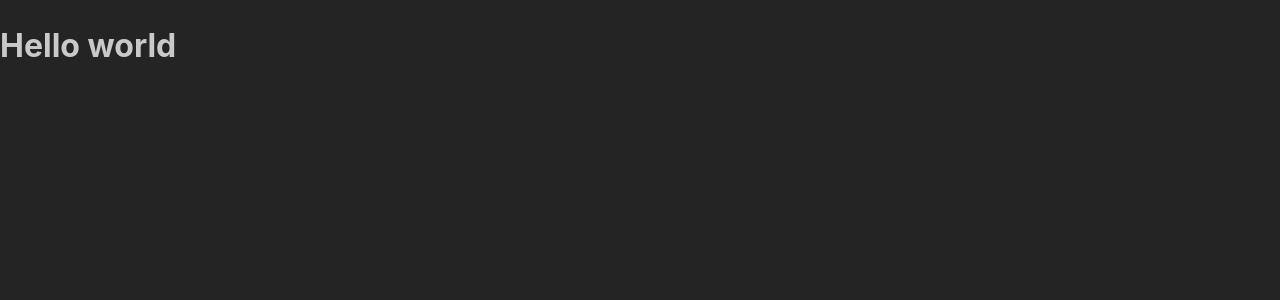
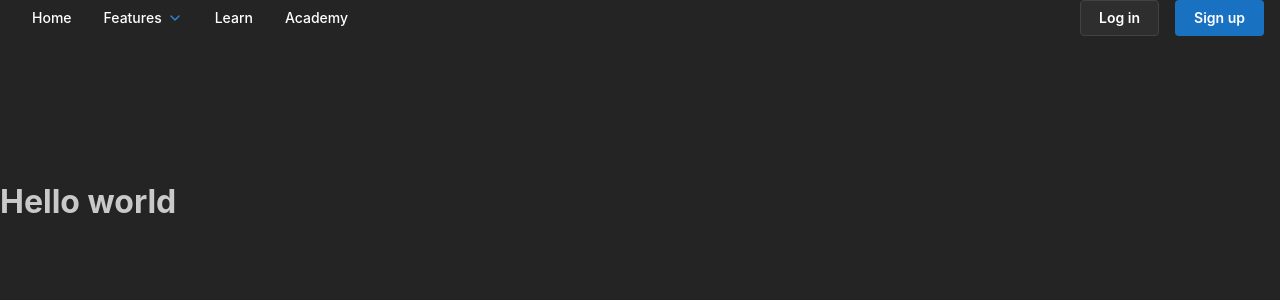
Before and after one commit to Draimonox/heartify, a Next.js app: page / in a window 1280 px wide. Shown: the top 300 px of the page. Built offline with nearby package versions, Linux system fonts and the light colour scheme.

Commit message:
header outline:

```diff
--- a/package.json
+++ b/package.json
@@ -17,6 +17,7 @@
     "@nomicfoundation/hardhat-ignition": "^0.15.6",
     "@openzeppelin/contracts": "^5.0.2",
     "@openzeppelin/contracts-upgradeable": "^5.0.2",
+    "@tabler/icons-react": "^3.19.0",
     "@types/sinon-chai": "^3.2.3",
     "dotenv": "^16.4.5",
     "ethers": "^6.13.3",
--- /dev/null
+++ b/src/app/components/header/header.module.css
@@ -0,0 +1,57 @@
+.header {
+  height: rem(60px);
+  padding-left: var(--mantine-spacing-md);
+  padding-right: var(--mantine-spacing-md);
+  border-bottom: rem(1px) solid
+    light-dark(var(--mantine-color-gray-3), var(--mantine-color-dark-4));
+}
+
+.link {
+  display: flex;
+  align-items: center;
+  height: 100%;
+  padding-left: var(--mantine-spacing-md);
+  padding-right: var(--mantine-spacing-md);
+  text-decoration: none;
+  color: light-dark(var(--mantine-color-black), var(--mantine-color-white));
+  font-weight: 500;
+  font-size: var(--mantine-font-size-sm);
+
+  @media (max-width: $mantine-breakpoint-sm) {
+    height: rem(42px);
+    width: 100%;
+  }
+
+  @mixin hover {
+    background-color: light-dark(
+      var(--mantine-color-gray-0),
+      var(--mantine-color-dark-6)
+    );
+  }
+}
+
+.subLink {
+  width: 100%;
+  padding: var(--mantine-spacing-xs) var(--mantine-spacing-md);
+  border-radius: var(--mantine-radius-md);
+
+  @mixin hover {
+    background-color: light-dark(
+      var(--mantine-color-gray-0),
+      var(--mantine-color-dark-7)
+    );
+  }
+}
+
+.dropdownFooter {
+  background-color: light-dark(
+    var(--mantine-color-gray-0),
+    var(--mantine-color-dark-7)
+  );
+  margin: calc(var(--mantine-spacing-md) * -1);
+  margin-top: var(--mantine-spacing-sm);
+  padding: var(--mantine-spacing-md) calc(var(--mantine-spacing-md) * 2);
+  padding-bottom: var(--mantine-spacing-xl);
+  border-top: rem(1px) solid
+    light-dark(var(--mantine-color-gray-1), var(--mantine-color-dark-5));
+}
--- /dev/null
+++ b/src/app/components/header/header.tsx
@@ -0,0 +1,217 @@
+import {
+  HoverCard,
+  Group,
+  Button,
+  UnstyledButton,
+  Text,
+  SimpleGrid,
+  ThemeIcon,
+  Anchor,
+  Divider,
+  Center,
+  Box,
+  Burger,
+  Drawer,
+  Collapse,
+  ScrollArea,
+  rem,
+  useMantineTheme,
+} from "@mantine/core";
+import { useDisclosure } from "@mantine/hooks";
+import {
+  IconNotification,
+  IconCode,
+  IconBook,
+  IconChartPie3,
+  IconFingerprint,
+  IconCoin,
+  IconChevronDown,
+} from "@tabler/icons-react";
+import classes from "./header.module.css";
+
+const mockdata = [
+  {
+    icon: IconCode,
+    title: "Open source",
+    description: "This Pokémon’s cry is very loud and distracting",
+  },
+  {
+    icon: IconCoin,
+    title: "Free for everyone",
+    description: "The fluid of Smeargle’s tail secretions changes",
+  },
+  {
+    icon: IconBook,
+    title: "Documentation",
+    description: "Yanma is capable of seeing 360 degrees without",
+  },
+  {
+    icon: IconFingerprint,
+    title: "Security",
+    description: "The shell’s rounded shape and the grooves on its.",
+  },
+  {
+    icon: IconChartPie3,
+    title: "Analytics",
+    description: "This Pokémon uses its flying ability to quickly chase",
+  },
+  {
+    icon: IconNotification,
+    title: "Notifications",
+    description: "Combusken battles with the intensely hot flames it spews",
+  },
+];
+
+function Header() {
+  const [drawerOpened, { toggle: toggleDrawer, close: closeDrawer }] =
+    useDisclosure(false);
+  const [linksOpened, { toggle: toggleLinks }] = useDisclosure(false);
+  const theme = useMantineTheme();
+
+  const links = mockdata.map((item) => (
+    <UnstyledButton className={classes.subLink} key={item.title}>
+      <Group wrap="nowrap" align="flex-start">
+        <ThemeIcon size={34} variant="default" radius="md">
+          <item.icon
+            style={{ width: rem(22), height: rem(22) }}
+            color={theme.colors.blue[6]}
+          />
+        </ThemeIcon>
+        <div>
+          <Text size="sm" fw={500}>
+            {item.title}
+          </Text>
+          <Text size="xs" c="dimmed">
+            {item.description}
+          </Text>
+        </div>
+      </Group>
+    </UnstyledButton>
+  ));
+
+  return (
+    <Box pb={120}>
+      <header className={classes.header}>
+        <Group justify="space-between" h="100%">
+          <Group h="100%" gap={0} visibleFrom="sm">
+            <a href="#" className={classes.link}>
+              Home
+            </a>
+            <HoverCard
+              width={600}
+              position="bottom"
+              radius="md"
+              shadow="md"
+              withinPortal
+            >
+              <HoverCard.Target>
+                <a href="#" className={classes.link}>
+                  <Center inline>
+                    <Box component="span" mr={5}>
+                      Features
+                    </Box>
+                    <IconChevronDown
+                      style={{ width: rem(16), height: rem(16) }}
+                      color={theme.colors.blue[6]}
+                    />
+                  </Center>
+                </a>
+              </HoverCard.Target>
+
+              <HoverCard.Dropdown style={{ overflow: "hidden" }}>
+                <Group justify="space-between" px="md">
+                  <Text fw={500}>Features</Text>
+                  <Anchor href="#" fz="xs">
+                    View all
+                  </Anchor>
+                </Group>
+
+                <Divider my="sm" />
+
+                <SimpleGrid cols={2} spacing={0}>
+                  {links}
+                </SimpleGrid>
+
+                <div className={classes.dropdownFooter}>
+                  <Group justify="space-between">
+                    <div>
+                      <Text fw={500} fz="sm">
+                        Get started
+                      </Text>
+                      <Text size="xs" c="dimmed">
+                        Their food sources have decreased, and their numbers
+                      </Text>
+                    </div>
+                    <Button variant="default">Get started</Button>
+                  </Group>
+                </div>
+              </HoverCard.Dropdown>
+            </HoverCard>
+            <a href="#" className={classes.link}>
+              Learn
+            </a>
+            <a href="#" className={classes.link}>
+              Academy
+            </a>
+          </Group>
+
+          <Group visibleFrom="sm">
+            <Button variant="default">Log in</Button>
+            <Button>Sign up</Button>
+          </Group>
+
+          <Burger
+            opened={drawerOpened}
+            onClick={toggleDrawer}
+            hiddenFrom="sm"
+          />
+        </Group>
+      </header>
+
+      <Drawer
+        opened={drawerOpened}
+        onClose={closeDrawer}
+        size="100%"
+        padding="md"
+        title="Navigation"
+        hiddenFrom="sm"
+        zIndex={1000000}
+      >
+        <ScrollArea h={`calc(100vh - ${rem(80)})`} mx="-md">
+          <Divider my="sm" />
+
+          <a href="#" className={classes.link}>
+            Home
+          </a>
+          <UnstyledButton className={classes.link} onClick={toggleLinks}>
+            <Center inline>
+              <Box component="span" mr={5}>
+                Features
+              </Box>
+              <IconChevronDown
+                style={{ width: rem(16), height: rem(16) }}
+                color={theme.colors.blue[6]}
+              />
+            </Center>
+          </UnstyledButton>
+          <Collapse in={linksOpened}>{links}</Collapse>
+          <a href="#" className={classes.link}>
+            Learn
+          </a>
+          <a href="#" className={classes.link}>
+            Academy
+          </a>
+
+          <Divider my="sm" />
+
+          <Group justify="center" grow pb="xl" px="md">
+            <Button variant="default">Log in</Button>
+            <Button>Sign up</Button>
+          </Group>
+        </ScrollArea>
+      </Drawer>
+    </Box>
+  );
+}
+
+export default Header;
--- a/src/app/page.tsx
+++ b/src/app/page.tsx
@@ -1,6 +1,9 @@
+import Header from "../app/components/header/header";
+
 export default function Home() {
   return (
     <>
+      <Header />
       <h1>Hello world</h1>
     </>
   );
```
Also changed, not shown: 1 other file (tests, documents, lock files or other folders).
